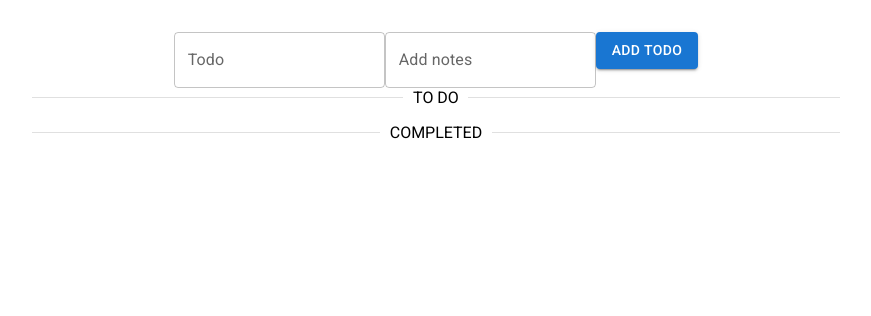
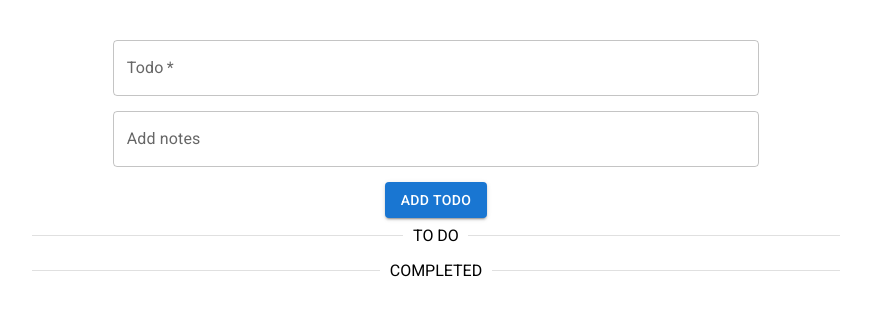
Before and after one commit to BUsuper/todo-project, a React (Vite) app: page / in a window 1280 px wide. Shown: the top 316 px of the page, without its empty margins (408-1279 px from the left). Built offline with nearby package versions, Linux system fonts and the light colour scheme.

Commit message:
Add width and margins to the components in TodoForm

```diff
--- a/src/components/TodoForm/TodoForm.jsx
+++ b/src/components/TodoForm/TodoForm.jsx
@@ -1,4 +1,4 @@
-import { Button, TextField } from "@mui/material";
+import { Box, Button, TextField } from "@mui/material";
 import { useState } from 'react';
 import { useDispatch } from "react-redux";
 import { v4 as uuidv4 } from 'uuid';
@@ -33,10 +33,28 @@ export function TodoForm() {
     }
 
     // Using a closure to pass additonal parameters to handleUserInput
-    // TODO: Check if ids are correct
-    return <form id="TodoForm" onSubmit={(e) => handleTodoAddition(e, todoInput, notesInput)}>
-        <TextField id="todoInputField" name="todo" label="Todo" variant="outlined" value={todoInput} onChange={e => handleUserInput(e, setTodoInput)}></TextField>
-        <TextField id="notesInputField"  name="notes" label="Add notes" variant="outlined" value={notesInput} onChange={e => handleUserInput(e, setNotesInput)}></TextField>
-        <Button id="addTodoButton" type="submit" variant="contained">Add Todo</Button>
-    </form>
+    return (
+        <Box component="form" id="TodoForm" onSubmit={(e) => handleTodoAddition(e, todoInput, notesInput)}>
+            <TextField
+                id="todoInputField"
+                name="todo"
+                label="Todo"
+                variant="outlined"
+                value={todoInput}
+                required
+                sx={{width: "80%", margin: "7.5px auto"}}
+                onChange={e => handleUserInput(e, setTodoInput)}>
+            </TextField>
+            <TextField
+                id="notesInputField"
+                name="notes"
+                label="Add notes"
+                variant="outlined"
+                value={notesInput}
+                sx={{width: "80%", margin: "7.5px auto"}}
+                onChange={e => handleUserInput(e, setNotesInput)}>
+            </TextField>
+            <Button id="addTodoButton" type="submit" variant="contained" sx={{display: "block", margin: "7.5px auto"}}>Add Todo</Button>
+        </Box>
+    );
 }
```
